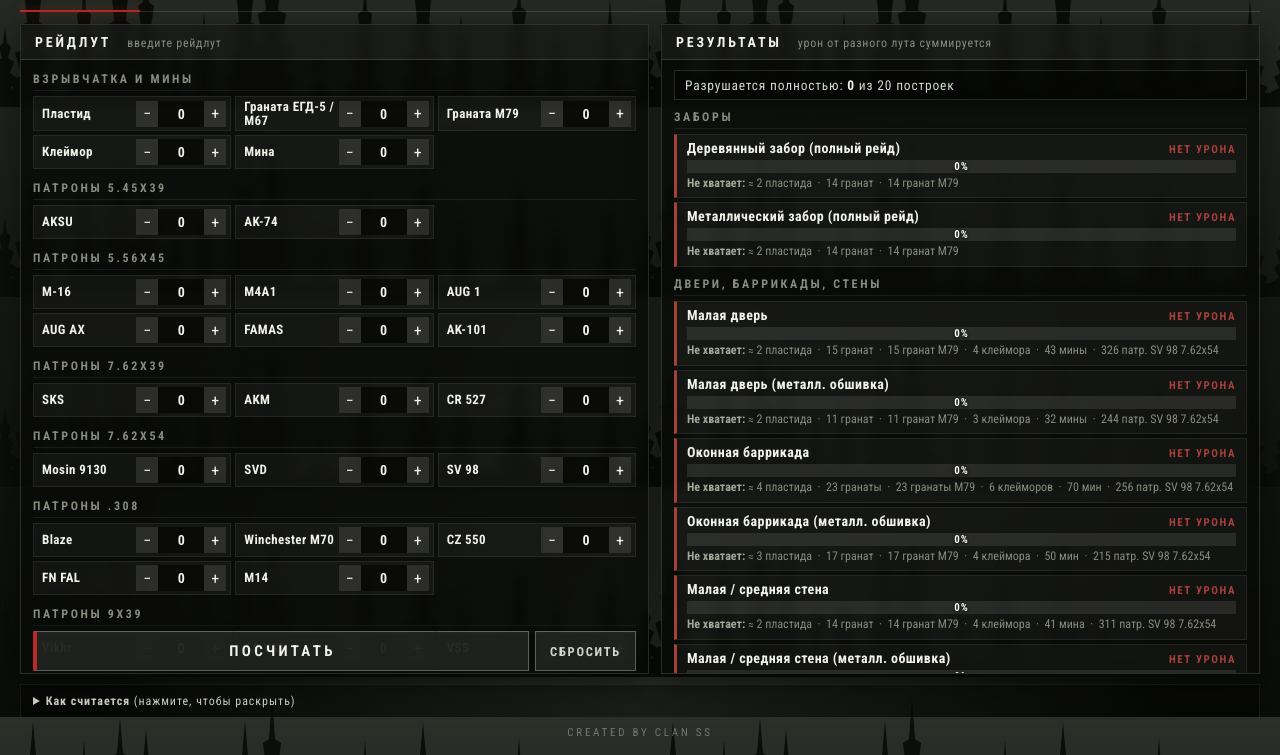
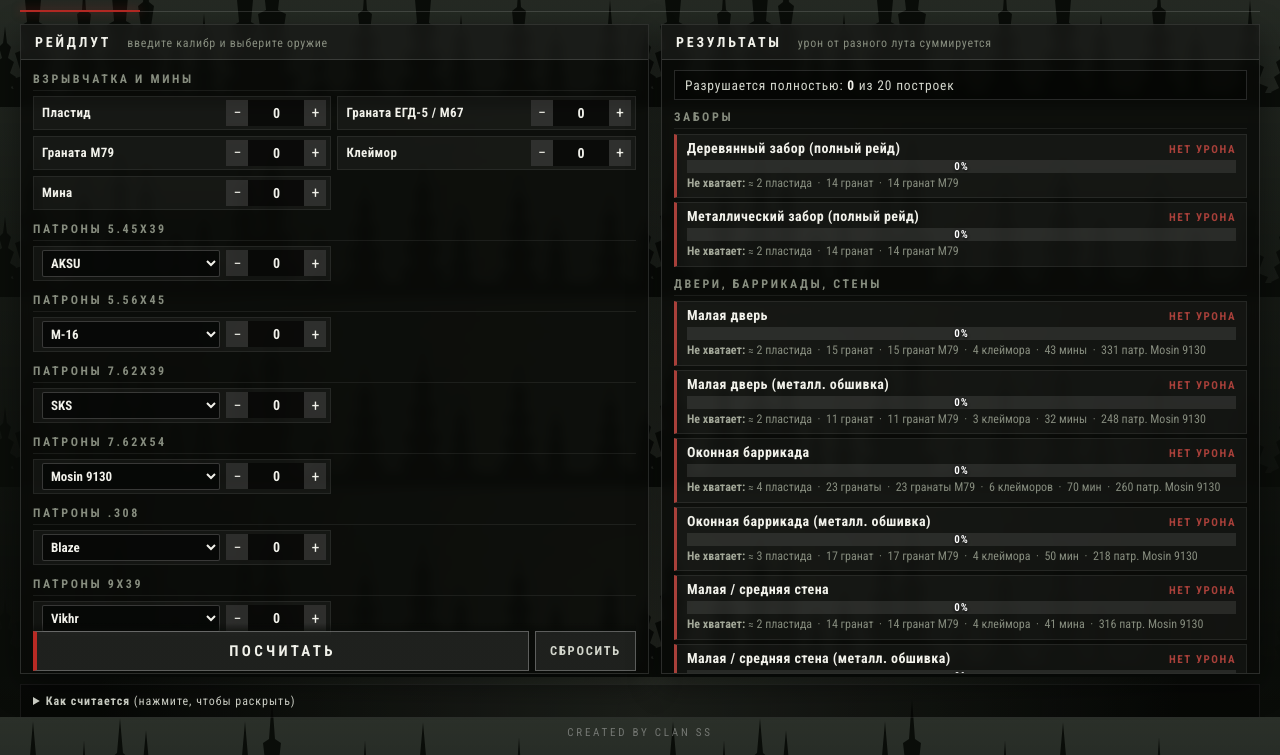
Before and after one commit to samarchik21/raidcalculator, a plain HTML site: page index.html in a window 1280 px wide. Both pictures are taken after a click on the button "ПОСЧИТАТЬ". Shown: the part 83-838 px from the top of the page. Drawn offline with Linux system fonts and the light colour scheme.

Commit message:
index.html

```diff
--- a/index.html
+++ b/index.html
@@ -48,17 +48,19 @@ h1 span{color:#aab39b}
 .inner::-webkit-scrollbar{width:7px}.inner::-webkit-scrollbar-thumb{background:rgba(255,255,255,.22)}.inner::-webkit-scrollbar-track{background:rgba(0,0,0,.35)}
 .cat{margin-bottom:10px}
 .cat h3{font-size:12px;font-weight:700;letter-spacing:.22em;text-transform:uppercase;color:var(--dim);padding:2px 0 4px;margin-bottom:5px;border-bottom:1px solid var(--line2)}
-.grid{display:grid;grid-template-columns:repeat(auto-fill,minmax(158px,1fr));gap:4px}
-.item{display:flex;align-items:center;justify-content:space-between;gap:4px;padding:3px 4px 3px 8px;
+.grid{display:grid;grid-template-columns:repeat(auto-fill,minmax(220px,1fr));gap:6px}
+.item{display:flex;align-items:center;justify-content:space-between;gap:6px;padding:3px 4px 3px 8px;
   background:rgba(255,255,255,.045);border:1px solid var(--line2);transition:background .12s,border-color .12s}
 .item:hover{background:rgba(255,255,255,.08)}
 .item.has{border-color:rgba(255,255,255,.5);background:rgba(255,255,255,.12)}
-.item .nm{font-size:13px;line-height:1.05;font-weight:700;color:var(--hi);min-width:0;letter-spacing:.03em}
+.item .nm{font-size:13px;line-height:1.05;font-weight:700;color:var(--hi);min-width:0;letter-spacing:.03em; flex: 1;}
+.gun-select{width:100%; background:rgba(0,0,0,.6); color:var(--hi); border:1px solid rgba(255,255,255,.2); font-family:var(--body); font-weight:700; font-size:13px; padding:4px; outline:none; border-radius: 2px;}
+.gun-select:focus{border-color:rgba(255,255,255,.5); background:rgba(0,0,0,.8);}
 .ctr{display:flex;align-items:center;flex:0 0 auto}
 .ctr button{width:22px;height:26px;border:0;background:rgba(255,255,255,.1);color:var(--hi);font-size:16px;cursor:pointer;font-family:var(--body);user-select:none}
 .ctr button:hover{background:rgba(255,255,255,.24)}
 .ctr button:active{background:rgba(255,255,255,.34)}
-.ctr input{width:46px;height:26px;text-align:center;background:rgba(0,0,0,.55);color:var(--hi);border:0;font:700 14px var(--body);-moz-appearance:textfield}
+.ctr input{width:56px;height:26px;text-align:center;background:rgba(0,0,0,.55);color:var(--hi);border:0;font:700 14px var(--body);-moz-appearance:textfield}
 .ctr input::-webkit-outer-spin-button,.ctr input::-webkit-inner-spin-button{-webkit-appearance:none;margin:0}
 .ctr input:focus{outline:1px solid rgba(255,255,255,.6);background:rgba(0,0,0,.75)}
 .actions{display:flex;gap:6px;flex-wrap:wrap;margin-top:4px;padding:8px 0 2px;position:sticky;bottom:-10px;background:linear-gradient(transparent,rgba(9,11,8,.96) 25%)}
@@ -100,7 +102,7 @@ footer{margin-top:8px;text-align:center;font-size:11px;letter-spacing:.25em;colo
 
   <div class="layout">
     <section class="block">
-      <h2>Рейдлут <small>введите рейдлут</small></h2>
+      <h2>Рейдлут <small>введите калибр и выберите оружие</small></h2>
       <div class="inner">
         <div id="arsenal"></div>
         <div class="actions">
@@ -120,7 +122,7 @@ footer{margin-top:8px;text-align:center;font-size:11px;letter-spacing:.25em;colo
 
   <details class="note"><summary style="cursor:pointer;color:var(--text);letter-spacing:.08em"><b>Как считается</b> (нажмите, чтобы раскрыть)</summary>
      Для каждой постройки в таблице указано, сколько штук лута нужно, чтобы разрушить её полностью. Один предмет наносит 1/N её прочности. Доля от всех ваших предметов складывается, и сумма 100% и больше означает полное разрушение.
-    Количество патронов зависит от оружия, поэтому патроны вводятся по моделям.
+    Количество патронов зависит от оружия, поэтому сначала введите количество патронов нужного калибра, а затем выберите оружие.
     Для заборов учитывается только взрывчатка: пластид (2 шт.) или гранаты (14 шт.).
     Реальные значения могут отличаться в зависимости от дистанции и настроек сервера.
   </details>
@@ -133,7 +135,7 @@ footer{margin-top:8px;text-align:center;font-size:11px;letter-spacing:.25em;colo
 
 /* ---------- ДАННЫЕ ИЗ ТАБЛИЦ ---------- */
 
-// Оружие: [id, название, калибр]. Порядок важен — он же порядок чисел в массивах ниже.
+// Оружие: [id, название, калибр]. Порядок важен.
 const WEAPONS = [
   ['aksu','AKSU','5.45x39'],['ak74','AK-74','5.45x39'],
   ['m16','M-16','5.56x45'],['m4a1','M4A1','5.56x45'],['aug1','AUG 1','5.56x45'],['augax','AUG AX','5.56x45'],
@@ -157,7 +159,7 @@ const EXPLOSIVES = [
 
 // Названия для подсказок "не хватает"
 const LABEL = {};
-WEAPONS.forEach(w=>LABEL[w[0]]='патр. '+w[1]+' '+w[2]);
+WEAPONS.forEach(w=>LABEL[w[0]]='патр. '+w[1]);
 LABEL.plastid=['пластид','пластида','пластидов'];
 LABEL.grenade=['граната','гранаты','гранат'];
 LABEL.m79=['граната M79','гранаты M79','гранат M79'];
@@ -181,7 +183,6 @@ const DATA = {
   doorSmall:      mk([747,608,455,506,536,455,455,506,444,543,444,331,338,326,341,326,326,398,326,653,653,653],[15,4,2,43,15]),
   doorSmallMetal: mk([560,456,341,379,402,341,341,379,333,407,333,248,253,244,256,244,244,299,244,490,490,490],[11,3,2,32,11]),
   wallSmall:      mk([713,581,435,483,511,434,434,483,424,518,424,316,322,311,326,311,311,380,311,623,623,623],[14,4,2,41,14]),
-  // В таблице у FAMAS и AUG AX стоит 434 — взято как есть
   wallSmallMetal: mk([529,431,323,359,380,434,434,359,315,385,315,235,240,231,242,231,231,282,231,463,463,463],[10,3,2,31,10]),
   window:         mk([586,477,357,397,420,357,357,397,349,426,349,260,265,256,268,256,256,312,256,512,512,512],[23,6,4,70,23]),
   windowMetal:    mk([492,401,300,334,353,300,300,334,293,358,293,218,223,215,225,215,215,263,215,430,430,430],[17,4,3,50,17]),
@@ -199,12 +200,10 @@ const DATA = {
   pal2Walls:      mk(A_PAL,EX_PAL)
 };
 
-// Заборы: полный рейд — пластид ИЛИ гранаты (ЕГД-5/М67/M79)
 function fence(){ return { plastid:2, grenade:14, m79:14 }; }
 DATA.fenceWood  = fence();
 DATA.fenceMetal = fence();
 
-// Список построек по группам
 const GROUPS = [
   ['Заборы', [
     ['fenceWood','Деревянный забор (полный рейд)'],
@@ -235,73 +234,116 @@ const GROUPS = [
 ];
 
 /* ---------- СОСТОЯНИЕ ---------- */
-const STORE_KEY = 'dayz_raid_calc_v1';
+const STORE_KEY = 'dayz_raid_calc_v2';
 let inv = {};
 try { inv = JSON.parse(localStorage.getItem(STORE_KEY) || '{}') || {}; } catch(e){ inv = {}; }
 function save(){ try{ localStorage.setItem(STORE_KEY, JSON.stringify(inv)); }catch(e){} }
 function get(id){ return Math.max(0, parseInt(inv[id],10) || 0); }
+function getSelectedGun(cal) {
+  const guns = WEAPONS.filter(w => w[2] === cal);
+  return inv['gun_' + cal] || guns[0][0];
+}
 
 /* ---------- ПОСТРОЕНИЕ АРСЕНАЛА ---------- */
-function itemHTML(id, name, hint){
-  const v = get(id);
-  return '<div class="item'+(v>0?' has':'')+'" data-id="'+id+'">'
-    + '<div class="nm">'+name+(hint?'<small>'+hint+'</small>':'')+'</div>'
-    + '<div class="ctr"><button type="button" data-d="-10" title="-10">−</button>'
-    + '<input type="number" min="0" step="1" inputmode="numeric" value="'+v+'" aria-label="'+name+'">'
-    + '<button type="button" data-d="10" title="+10">+</button></div></div>';
-}
 function buildArsenal(){
   let h = '';
-  h += '<div class="cat"><h3>Взрывчатка и мины</h3><div class="grid">'
-     + EXPLOSIVES.map(e=>itemHTML(e[0],e[1])).join('') + '</div></div>';
-  CALIBERS.forEach(cal=>{
-    const list = WEAPONS.filter(w=>w[2]===cal);
-    h += '<div class="cat"><h3>Патроны '+cal+'</h3><div class="grid">'
-       + list.map(w=>itemHTML(w[0],w[1])).join('') + '</div></div>';
+  // Отрисовка взрывчатки (как раньше)
+  h += '<div class="cat"><h3>Взрывчатка и мины</h3><div class="grid">';
+  EXPLOSIVES.forEach(e => {
+    const id = e[0], name = e[1];
+    const v = get(id);
+    h += `<div class="item${v>0?' has':''}" data-id="${id}" data-type="explosive">
+            <div class="nm">${name}</div>
+            <div class="ctr">
+              <button type="button" data-d="-1" title="-1">−</button>
+              <input type="number" min="0" step="1" inputmode="numeric" value="${v}">
+              <button type="button" data-d="1" title="+1">+</button>
+            </div>
+          </div>`;
+  });
+  h += '</div></div>';
+
+  // Отрисовка калибров с селектом для пушек
+  CALIBERS.forEach(cal => {
+    const list = WEAPONS.filter(w => w[2] === cal);
+    const ammoId = 'ammo_' + cal;
+    const gunKey = 'gun_' + cal;
+    const v = get(ammoId);
+    const selGun = getSelectedGun(cal);
+
+    let options = list.map(w => `<option value="${w[0]}" ${w[0]===selGun?'selected':''}>${w[1]}</option>`).join('');
+
+    h += `<div class="cat"><h3>Патроны ${cal}</h3>
+          <div class="grid">
+            <div class="item${v>0?' has':''}" data-id="${ammoId}" data-type="ammo">
+              <div class="nm">
+                <select data-gunkey="${gunKey}" class="gun-select">${options}</select>
+              </div>
+              <div class="ctr">
+                <button type="button" data-d="-10" title="-10">−</button>
+                <input type="number" min="0" step="10" inputmode="numeric" value="${v}">
+                <button type="button" data-d="10" title="+10">+</button>
+              </div>
+            </div>
+          </div>
+        </div>`;
   });
   document.getElementById('arsenal').innerHTML = h;
-  updateHeader();
 }
 
-function updateHeader(){}
 function setValue(box, val){
   const id = box.getAttribute('data-id');
   val = Math.max(0, Math.min(999999, Math.floor(val) || 0));
   if(val>0) inv[id]=val; else delete inv[id];
   box.querySelector('input').value = val;
   box.classList.toggle('has', val>0);
-  save(); updateHeader();
+  save();
 }
+
 const arsenalEl = document.getElementById('arsenal');
+// Кнопки + и -
 arsenalEl.addEventListener('click', function(e){
   const b = e.target.closest('button[data-d]');
   if(!b) return;
   const box = b.closest('.item');
   const d = parseInt(b.getAttribute('data-d'),10);
-  // для взрывчатки шаг 1, для патронов шаг 10
-  const id = box.getAttribute('data-id');
-  const isAmmo = ORDER.indexOf(id)>=0;
-  const step = isAmmo ? d : (d>0?1:-1);
-  setValue(box, get(id)+step);
+  setValue(box, get(box.getAttribute('data-id')) + d);
 });
+// Ручной ввод
 arsenalEl.addEventListener('input', function(e){
-  const inp = e.target;
-  if(inp.tagName!=='INPUT') return;
-  setValue(inp.closest('.item'), parseInt(inp.value,10));
-  // не перезаписываем поле во время ввода пустой строки
+  if(e.target.tagName==='INPUT'){
+    setValue(e.target.closest('.item'), parseInt(e.target.value,10));
+  }
 });
+// Потеря фокуса (восстановление числа, если поле пустое)
 arsenalEl.addEventListener('change', function(e){
   if(e.target.tagName==='INPUT') e.target.value = get(e.target.closest('.item').getAttribute('data-id'));
 });
+// Изменение оружия в выпадающем списке
+arsenalEl.addEventListener('change', function(e){
+  if(e.target.tagName==='SELECT') {
+    const gunKey = e.target.getAttribute('data-gunkey');
+    inv[gunKey] = e.target.value;
+    save();
+  }
+});
 
 /* ---------- РАСЧЁТ ---------- */
-// Суммарная доля разрушения: каждый предмет наносит count / cost
 function calcStructure(costs){
   let frac = 0;
-  for(const id in costs){
-    const have = get(id);
-    if(have>0) frac += have / costs[id];
-  }
+  // Считаем взрывчатку
+  EXPLOSIVES.forEach(e => {
+    const have = get(e[0]);
+    if(have > 0 && costs[e[0]]) frac += have / costs[e[0]];
+  });
+  // Считаем патроны (используя выбранное оружие)
+  CALIBERS.forEach(cal => {
+    const ammoCount = get('ammo_' + cal);
+    if(ammoCount > 0) {
+      const selectedGunId = getSelectedGun(cal);
+      if(costs[selectedGunId]) frac += ammoCount / costs[selectedGunId];
+    }
+  });
   return frac;
 }
 
@@ -317,23 +359,32 @@ function fmtItem(id, n){
   return n+' '+l;
 }
 
-// Что ориентировочно не хватает (альтернативы на выбор)
+// Показываем недостающие предметы
 function missingText(costs, remaining){
   const parts = [];
   const exOrder = ['plastid','grenade','m79','claymore','mine'];
+
+  // Взрывчатка
   exOrder.forEach(id=>{
     if(costs[id]) parts.push(fmtItem(id, Math.max(1, Math.ceil(remaining*costs[id]))));
   });
-  // патроны: самый лёгкий путь = оружие с наименьшим числом патронов
-  const ammoIds = Object.keys(costs).filter(id=>exOrder.indexOf(id)<0);
-  const byCost = ammoIds.slice().sort((a,b)=>costs[a]-costs[b]);
-  const pick = [];
-  if(byCost.length) pick.push(byCost[0]);                       // самый дешёвый вообще
-  const owned = byCost.filter(id=>get(id)>0 && pick.indexOf(id)<0);
-  if(owned.length) pick.push(owned[0]);                         // самый дешёвый из имеющихся у игрока
-  pick.forEach(id=>{
-    parts.push(fmtItem(id, Math.max(1, Math.ceil(remaining*costs[id]))));
+
+  // Патроны: показываем нехватку для пушек, которые сейчас выбраны в селектах (или самых дешевых)
+  let ammoCandidates = [];
+  CALIBERS.forEach(cal => {
+    const selGun = getSelectedGun(cal);
+    if(costs[selGun]) {
+      ammoCandidates.push({ id: selGun, cost: costs[selGun], cal: cal });
+    }
   });
+
+  if (ammoCandidates.length > 0) {
+    // Берем самую эффективную пушку из выбранных (с наименьшим числом патронов на фулл разрушение)
+    ammoCandidates.sort((a,b) => a.cost - b.cost);
+    const bestGun = ammoCandidates[0].id;
+    parts.push(fmtItem(bestGun, Math.max(1, Math.ceil(remaining * costs[bestGun]))));
+  }
+
   return parts;
 }
 
@@ -364,7 +415,9 @@ function renderResults(){
       let miss = '';
       if(frac<1){
         const parts = missingText(costs, 1-frac);
-        miss = '<div class="miss"><b>Не хватает:</b> ≈ '+parts.join(' &nbsp;·&nbsp; ')+'</div>';
+        if (parts.length > 0) {
+           miss = '<div class="miss"><b>Не хватает:</b> ≈ '+parts.join(' &nbsp;·&nbsp; ')+'</div>';
+        }
       }
       const w = Math.min(100, pct);
       html += '<div class="res '+cls+'"><div class="top"><span class="name">'+s[1]+'</span><span class="badge">'+badge+'</span></div>'
```
